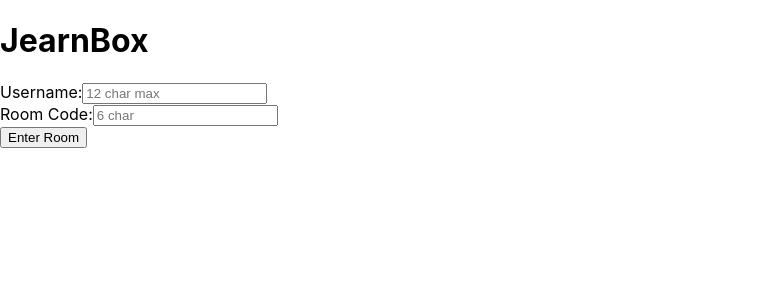
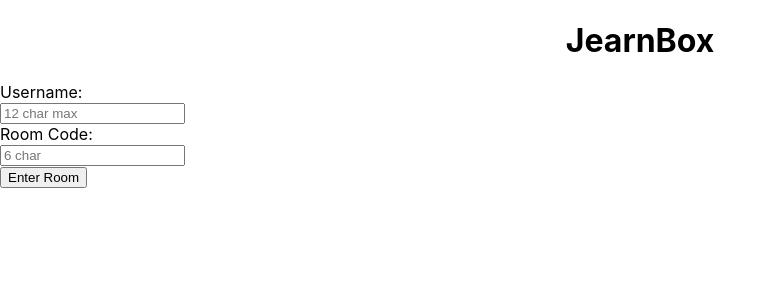
Before and after one commit to JordanHunnicutt/JearnBox, a React (Create React App) app in the folder jearnbox-frontend/: page / in a window 1280 px wide. Shown: the top 300 px of the page, without its empty margins (0-777 px from the left). Built offline with nearby package versions, Linux system fonts and the light colour scheme.

Commit message:
initial push with joinGamePage component

```diff
--- /dev/null
+++ b/jearnbox-frontend/src/JoinGamePage/JoinGamePage.css
@@ -0,0 +1,3 @@
+h1{
+    text-align: center;
+}
--- a/jearnbox-frontend/src/JoinGamePage/JoinGamePage.tsx
+++ b/jearnbox-frontend/src/JoinGamePage/JoinGamePage.tsx
@@ -1,5 +1,6 @@
 import React, { Fragment } from 'react'
 import {Form, FormGroup, Input, Label} from 'reactstrap'
+import './JoinGamePage.css'
 
 export const JoinGamePage:React.FC<any> = (props:any) => {
 
@@ -9,12 +10,16 @@
             <h1>JearnBox</h1>
             <Form>
                 <FormGroup>
-                    <Label for="userName">Username:</Label>
+                    <Label for="userName">Username: </Label>
+                    <br />
                     <Input type="text" name="userName" id="userName" placeholder="12 char max" maxLength={12} />
+                    <br />
                 </FormGroup>
                 <FormGroup>
-                    <Label for="roomCode">Room Code:</Label>
+                    <Label for="roomCode">Room Code: </Label>
+                    <br />
                     <Input type="text" name="roomCode" id="roomCode" placeholder="6 char" maxLength={6} />
+                    <br />
                 </FormGroup>
                 <Input type="submit" name="submit" id="submit" value="Enter Room" />
             </Form>
--- a/jearnbox-frontend/tsconfig.json
+++ b/jearnbox-frontend/tsconfig.json
@@ -18,7 +18,7 @@
     "resolveJsonModule": true,
     "isolatedModules": true,
     "noEmit": true,
-    "jsx": "react"
+    "jsx": "react-jsx"
   },
   "include": [
     "src"
```
Also changed, not shown: 2 other files (tests, documents, lock files or other folders).
